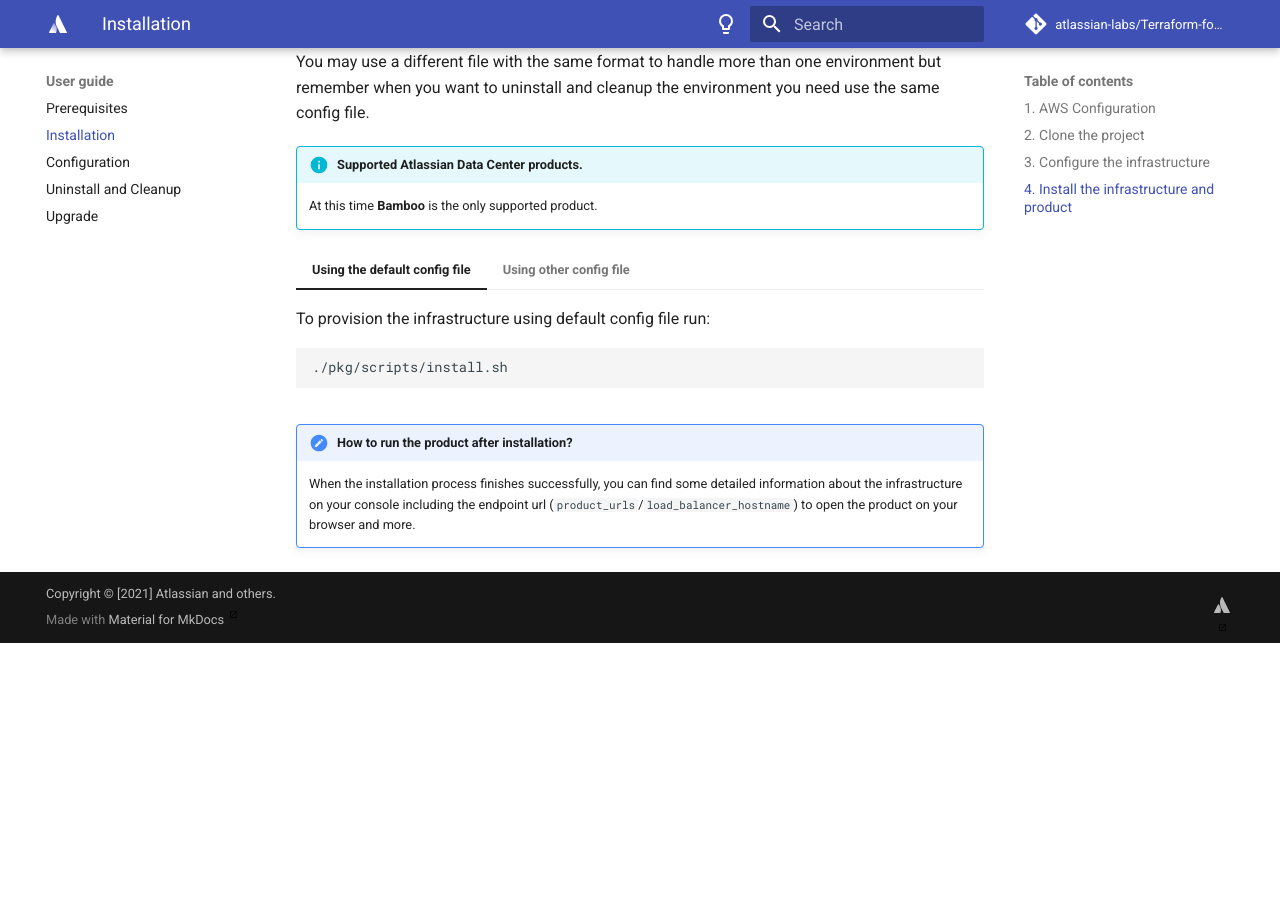
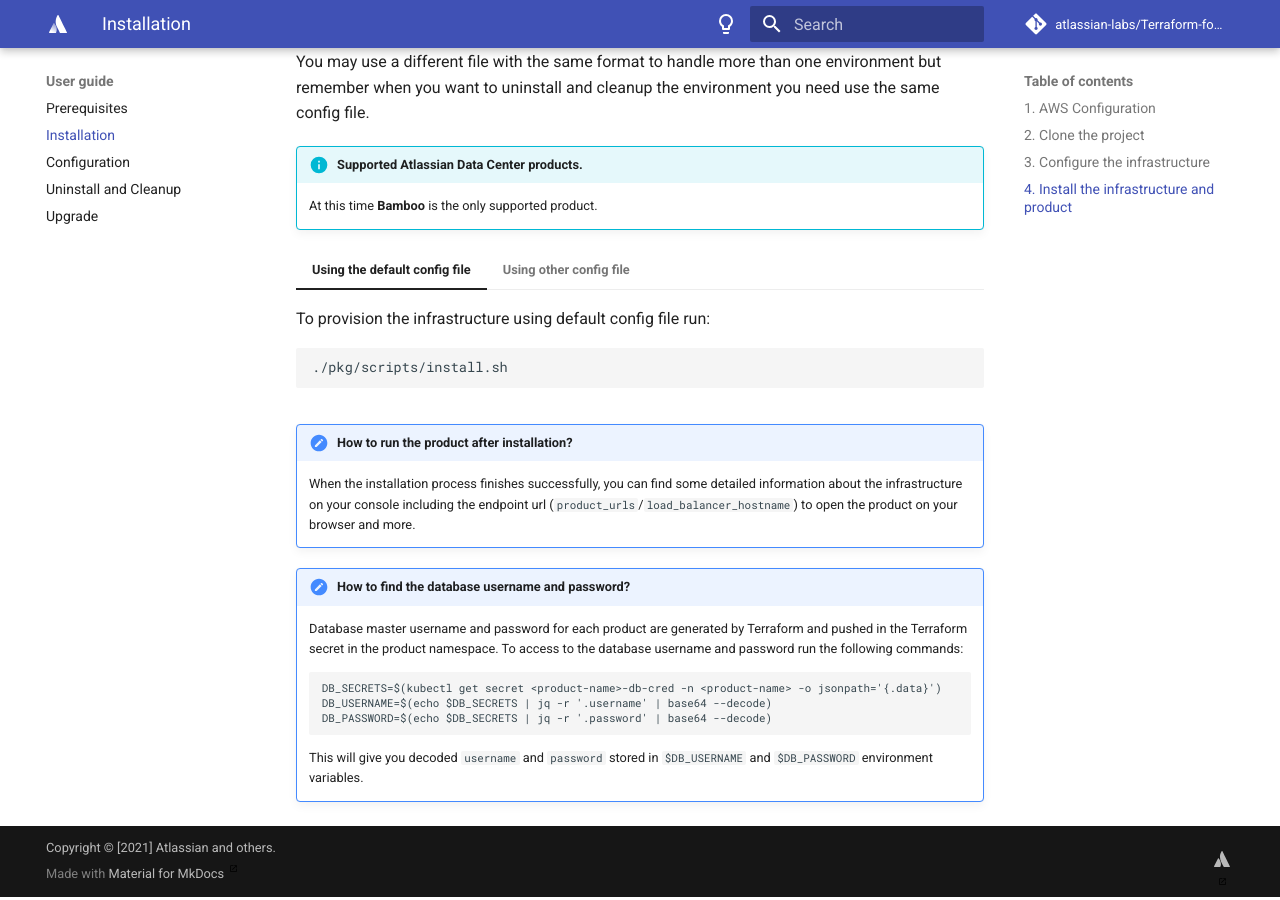
Before and after one commit to atlassian-labs/data-center-terraform, an MkDocs documentation site: the page built from docs/docs/userguide/INSTALLATION.md, in a window 1280 px wide and 900 px high, scrolled down 1670 px. Built offline with MkDocs 1.6.1 and Material for MkDocs 9.7.7, drawn with Linux system fonts in a browser that asks for light colours; comment, search, counter and statistics services are not loaded; before the commit the page ends 2316 px from its top, so only the background shows below that.

Commit message:
TFKUBE-118: Added db into helm release (#41)
* TFKUBE-118: Added db into helm release and set the priority to fix destroy problem. Added namespace to db secret that was missing before

* Refactored the db secret

* Added jdbc connection string in output and also added documentation to explain how to decode db secret

Co-authored-by: nghazalibeiklar <nghazalibeiklar@atlassian.com>

````diff
--- a/docs/docs/userguide/INSTALLATION.md
+++ b/docs/docs/userguide/INSTALLATION.md
@@ -69,3 +69,13 @@
 
 !!! help "How to run the product after installation?"
     When the installation process finishes successfully, you can find some detailed information about the infrastructure on your console including the endpoint url (`product_urls`/`load_balancer_hostname`) to open the product on your browser and more.
+
+!!! help "How to find the database username and password?"
+    Database master username and password for each product are generated by Terraform and pushed in the Terraform secret in the product namespace.
+    To access to the database username and password run the following commands:
+    ```
+    DB_SECRETS=$(kubectl get secret <product-name>-db-cred -n <product-name> -o jsonpath='{.data}')
+    DB_USERNAME=$(echo $DB_SECRETS | jq -r '.username' | base64 --decode)
+    DB_PASSWORD=$(echo $DB_SECRETS | jq -r '.password' | base64 --decode)
+    ```
+    This will give you decoded `username` and `password` stored in `$DB_USERNAME` and `$DB_PASSWORD` environment variables.
````
Also changed, not shown: 10 other files.
